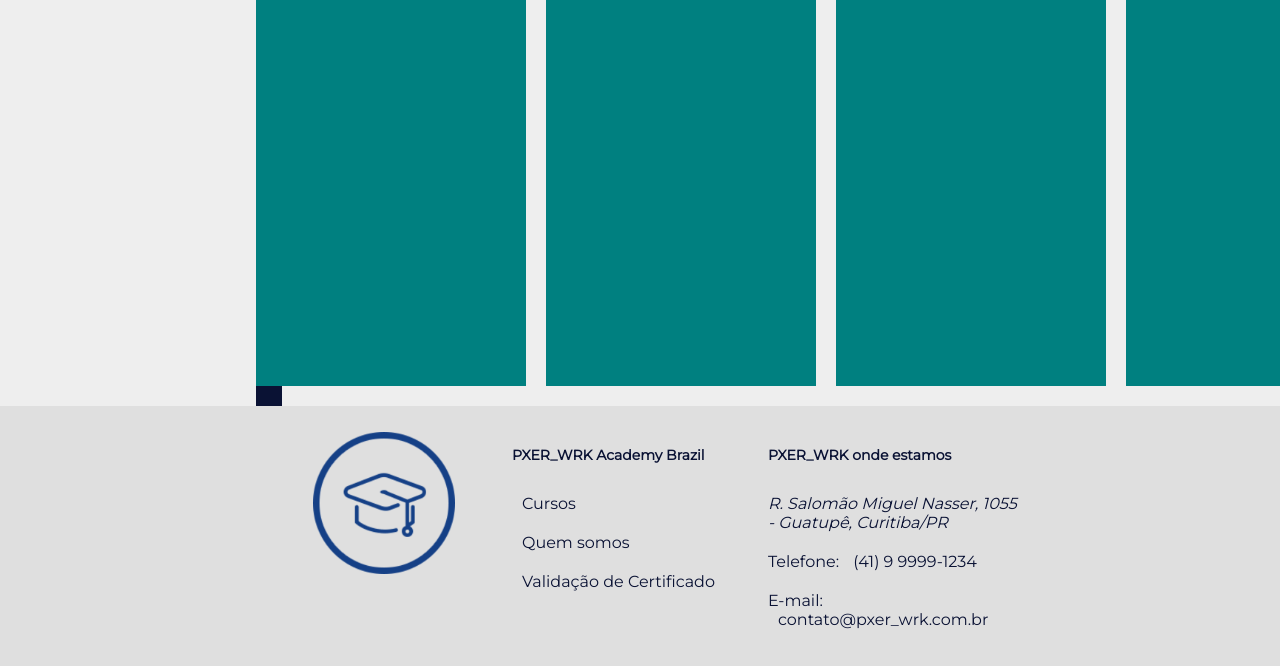
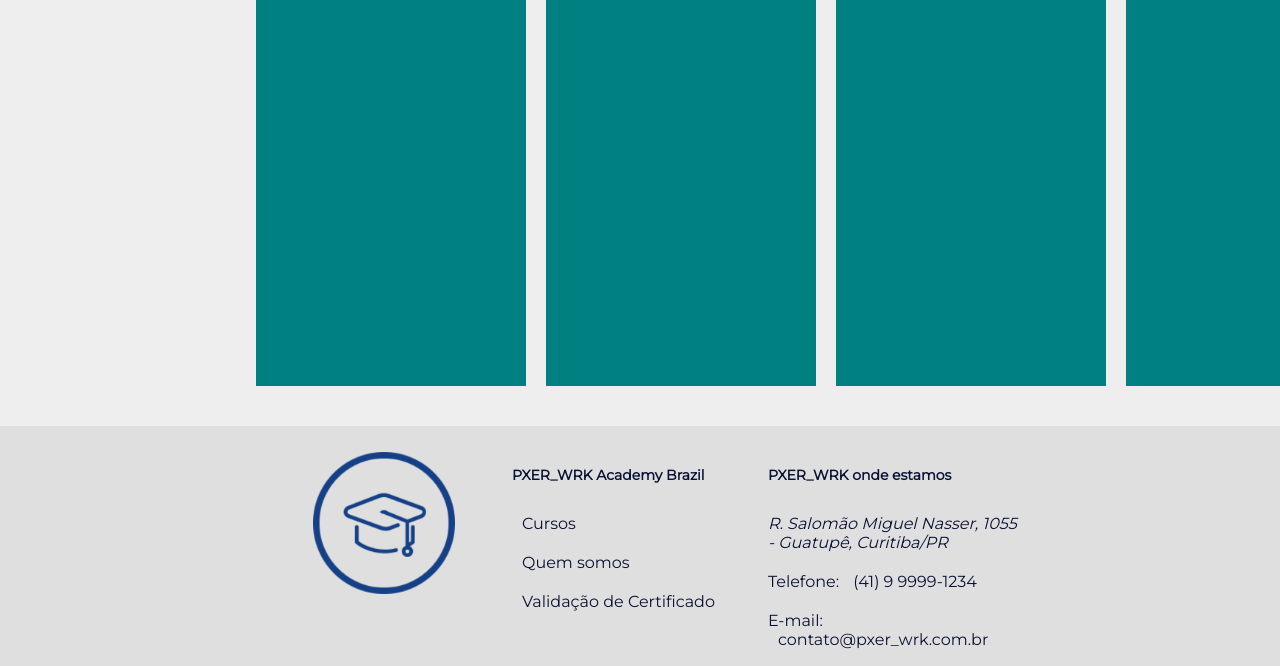
Before and after one commit to samkene/pxer_ead, a plain HTML site: page pages/cursos.html in a window 1280 px wide. Shown: the part 134-800 px from the top of the page. Drawn offline with Linux system fonts and the light colour scheme.

Commit message:
Correcao 2.6

```diff
--- a/styles/pages/cursos.css
+++ b/styles/pages/cursos.css
@@ -15,9 +15,7 @@
 .cursos {
     display: grid;
     grid-template-columns: 1fr 1fr 1fr 1fr;
-    grid-template-rows: 1fr 1fr 1fr 1fr;
     grid-gap: 20px;
-    background-color: #0A1234;
     color: #fff;
 }
 
--- a/styles/pages/default-page.css
+++ b/styles/pages/default-page.css
@@ -73,7 +73,7 @@ html {
     width: 100%;
     height: 260px;
     background-color: #DFDFDF;
-    position: absolute;
+    position: static;
     bottom: 0px;
 }
 
```
